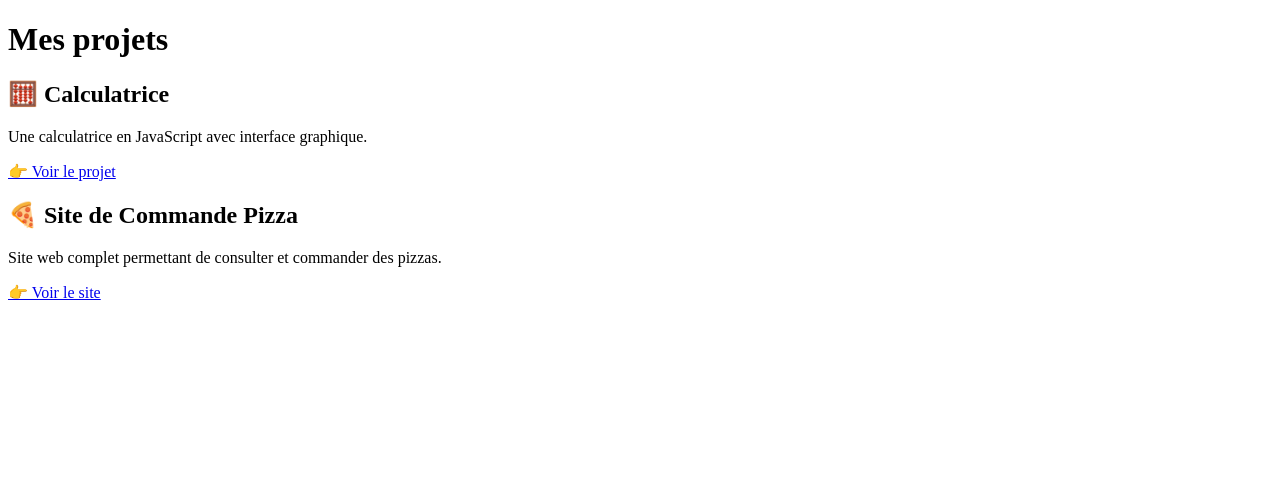
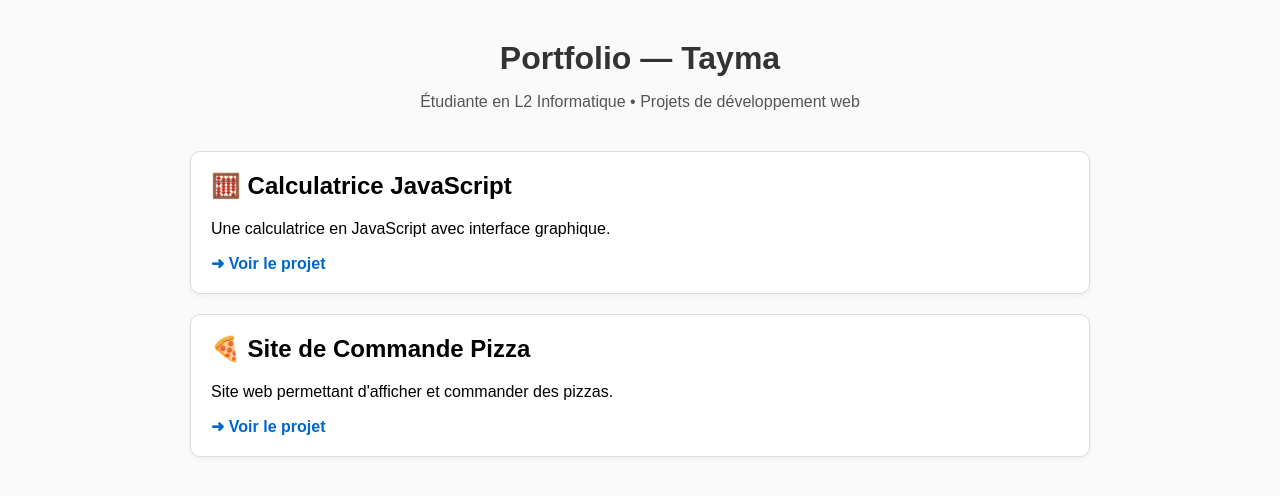
Before and after one commit to tayma06/portfolio, a plain HTML site: page index.html in a window 1280 px wide. Drawn offline with Linux system fonts and the light colour scheme.

Commit message:
Revise index.html for improved portfolio presentation
Updated the portfolio layout and project descriptions.

```diff
--- a/index.html
+++ b/index.html
@@ -1,27 +1,75 @@
 <!DOCTYPE html>
 <html lang="fr">
 <head>
-    <meta charset="UTF-8">
-    <title>Portfolio de Tayma</title>
+    <meta charset="UTF-8" />
+    <meta name="viewport" content="width=device-width, initial-scale=1.0" />
+    <title>Portfolio - Tayma</title>
+
+    <style>
+        body {
+            font-family: Arial, sans-serif;
+            max-width: 900px;
+            margin: 40px auto;
+            padding: 0 20px;
+            background-color: #fafafa;
+        }
+
+        h1 {
+            text-align: center;
+            color: #333;
+            margin-bottom: 10px;
+        }
+
+        p.subtitle {
+            text-align: center;
+            color: #555;
+            margin-bottom: 40px;
+        }
+
+        .project {
+            background: white;
+            padding: 20px;
+            margin: 20px 0;
+            border-radius: 10px;
+            border: 1px solid #ddd;
+            box-shadow: 0 2px 5px rgba(0,0,0,0.05);
+        }
+
+        .project h2 {
+            margin-top: 0;
+        }
+
+        a {
+            text-decoration: none;
+            color: #0066cc;
+            font-weight: bold;
+        }
+        a:hover {
+            text-decoration: underline;
+        }
+    </style>
 </head>
+
 <body>
-    <h1>Mes projets</h1>
+    <h1>Portfolio — Tayma</h1>
+    <p class="subtitle">Étudiante en L2 Informatique • Projets de développement web</p>
 
-<h2>🧮 Calculatrice</h2>
-<p>
-    Une calculatrice en JavaScript avec interface graphique.
-</p>
-<a href="https://github.com/tayma06/ProjetCalculette.git" target="_blank">
-    👉 Voir le projet
-</a>
+    <div class="project">
+        <h2>🧮 Calculatrice JavaScript</h2>
+        <p>Une calculatrice en JavaScript avec interface graphique.</p>
+        <a href="https://tayma06.github.io/ProjetCalculette/" target="_blank">
+            ➜ Voir le projet
+        </a>
+    </div>
 
-<h2>🍕 Site de Commande Pizza</h2>
-<p>
-    Site web complet permettant de consulter et commander des pizzas.
-</p>
-<a href="https://github.com/tayma06/tdPizzas.git" target="_blank">
-    👉 Voir le site
-</a>
+    <div class="project">
+        <h2>🍕 Site de Commande Pizza</h2>
+        <p>Site web permettant d'afficher et commander des pizzas.</p>
+        <a href="https://tayma06.github.io/pizza/" target="_blank">
+            ➜ Voir le projet
+        </a>
+    </div>
+
 
 </body>
 </html>
```
